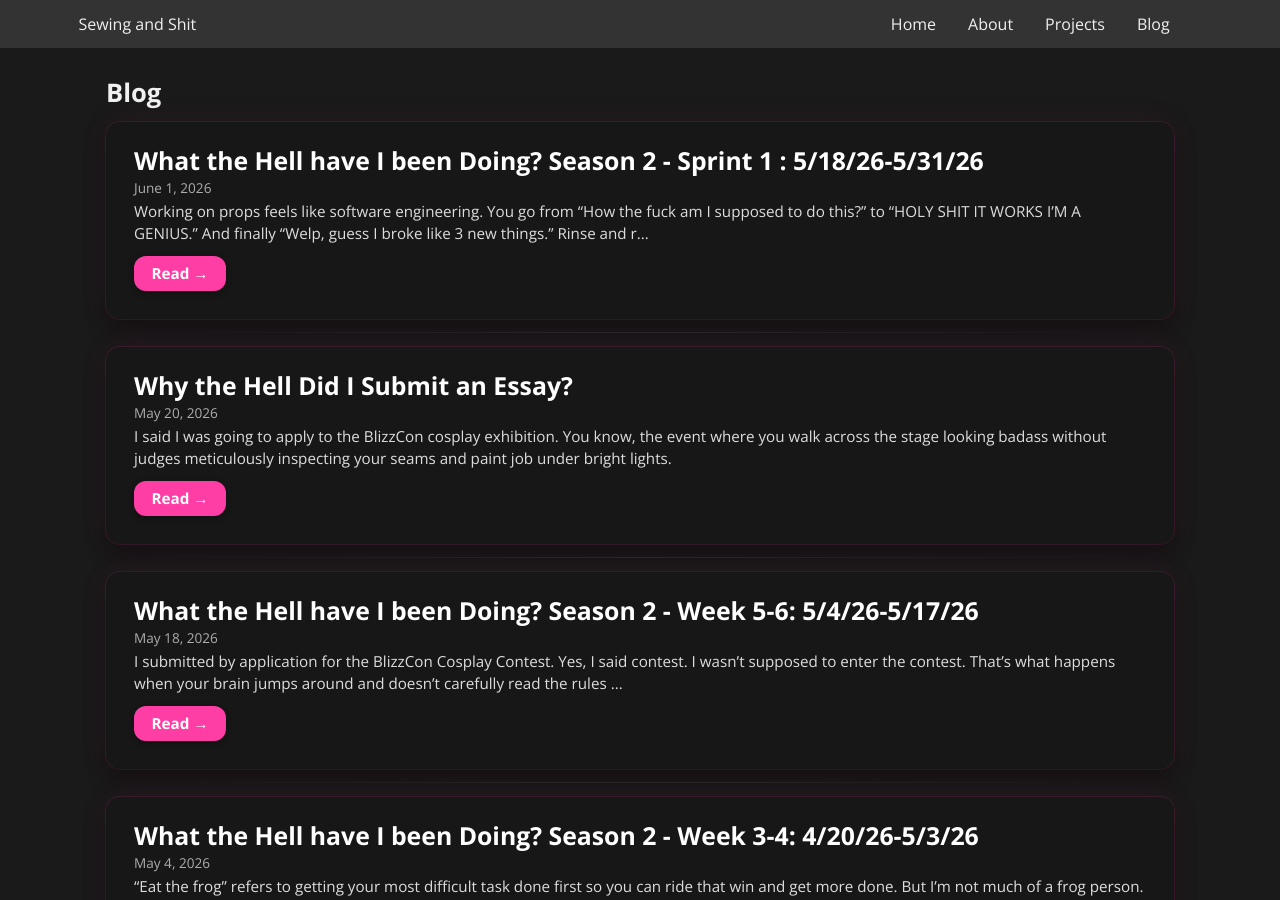
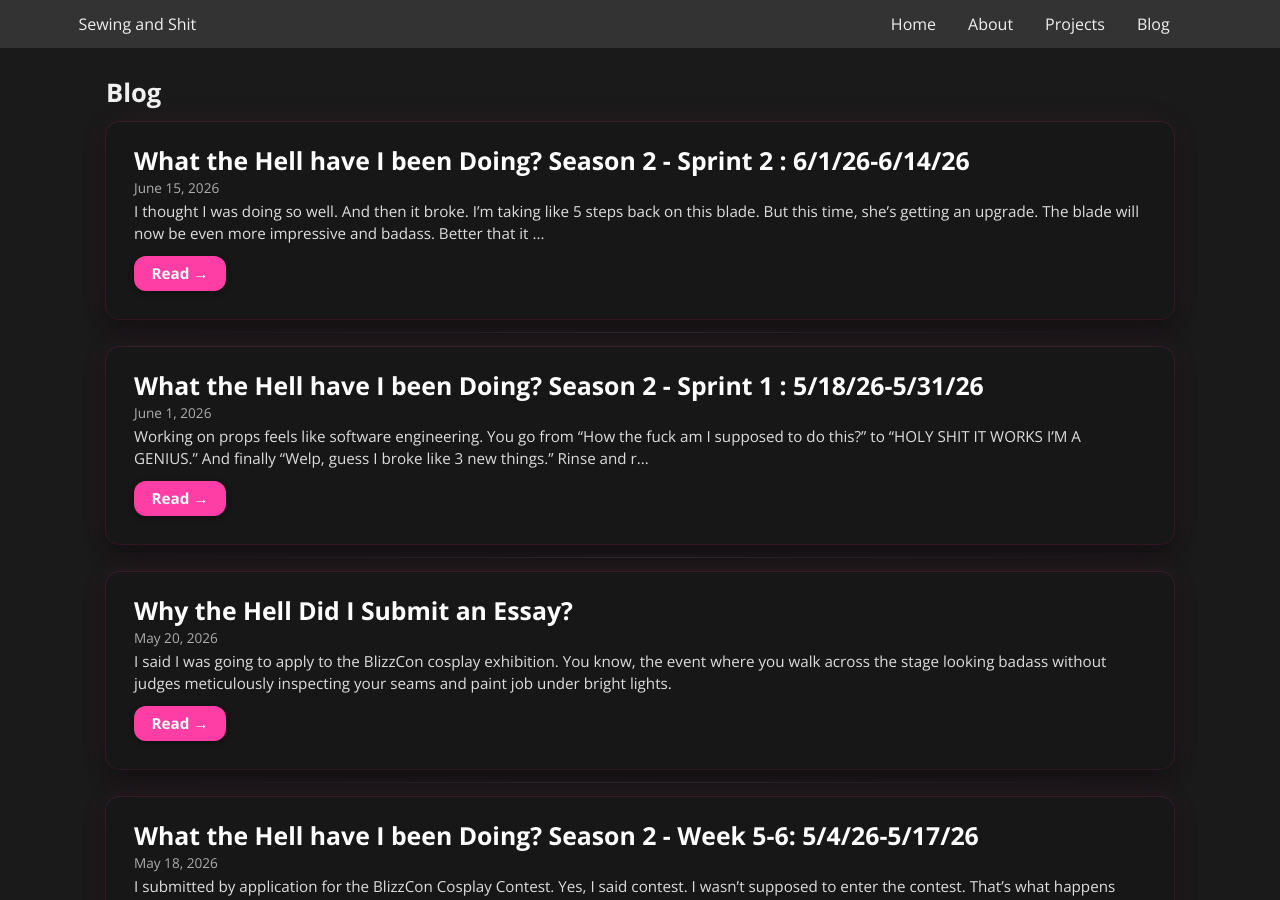
Before and after one commit to sarahmarie23/sewingandshit, a Jekyll site: the page built from blog/index.markdown, in a window 1280 px wide and 900 px high. Built offline with Jekyll 4.4.1, drawn with Linux system fonts in a browser that asks for light colours; some of the changed lines change nothing that is shown.

Commit message:
WTH season 2 sprint 1 and 2

```diff
--- /dev/null
+++ b/_posts/2026-06-01-wth-s2-sprint2.md
@@ -0,0 +1,81 @@
+---
+layout: post
+title: "What the Hell have I been Doing? Season 2 - Sprint 2 : 6/1/26-6/14/26"
+date: 2026-06-15
+categories: blog
+tags: [check-in]
+---
+
+> I thought I was doing so well. And then it broke.
+>
+> I'm taking like 5 steps back on this blade.
+>
+> But this time, she's getting an upgrade. The blade will now be even more impressive and badass.
+>
+> Better that it breaks now than at the con, right?
+
+---
+
+![Broken wires](/assets/images/wth/s2/broken_wires.jpg)
+*Why. I was getting close to starting painting.*
+
+## ⭐ This Week's Focus
+
+**Challenge Item** - Ears
+
+**Other** - Blade of the Black Empire (BotBE)
+
+---
+
+## 🧵 Shit I Did
+
+- Printed and glued the spikes in place.
+- Glued and wired the noods in place.
+- Glued the halves of the handle, blade, and curved part.
+- Tested the fit and adhesion of the ears with the wig and no headband.
+- Broke the wire that connects the blade half to the other half. It is unfixable.
+
+---
+
+## 🔮 Thoughts for Future Work
+
+- Even without the headband and just the wire, the ears seem to stay in place, but could use more experimenting with where to use the Prosaide.
+- I expected that I would be upset after breaking the blade wire. I felt more disillusioned than anything.
+- Give extra slack in wires.
+- Don't solder wires at a point where they will receive stress. I did put heat shrink tubing, but it probably wasn't tight enough. The wires inside broke, but they were very thin.
+- Thin wires were good for the Dark Heart, but the blade could/should have used thicker wires.
+
+---
+
+## 📋 TODO — Next Week
+
+- I ordered some coutil fabric so work on the corset that I will wear underneath everything.
+- Take the laser cutting class at the makerspace and cut out fabric for the dress decorative pieces and the 2mm foam.
+- Think about the blade but don't work on it.
+
+---
+
+## 📸 Photo Dump
+
+![JST connector](/assets/images/wth/s2/jst_connector.jpg)
+*It looks funky but apparently this is what's needed to make the wires connect.*
+
+![Spike assembly](/assets/images/wth/s2/spike_assembly.jpg)
+*Maybe overengineered, but I don't care. I made tabs and rods so there's no way they are coming out. Plus, I don't need to align them when gluing them in.*
+
+![Nood paper](/assets/images/wth/s2/nood_paper.jpg)
+*I used school glue to sandwich the nood between two pieces of parchment paper. It works and that's all that matters.*
+
+![Wire setup](/assets/images/wth/s2/wire_setup.jpg)
+*I've got a holder for the board and space for the nood to sit and not get messed up. The engineer in me strikes again.*
+
+![Many clamps](/assets/images/wth/s2/many_clamps.jpg)
+*Do I need this many clamps? Probably not. But I do feel better about it drying straight.*
+
+![Split tip](/assets/images/wth/s2/split_tip.jpg)
+*I will need to figure out a solution to this. Not acceptable.*
+
+![Ear side](/assets/images/wth/s2/ear_side.jpg)
+*The wig pretty much works, as long as I get the hair parted in the correct spot. Having a helper will allow me to get this right.*
+
+---
```
Also changed, not shown: _posts/2026-06-01-wth-s2-sprint1.md (+1 -0 lines), 8 other files.
